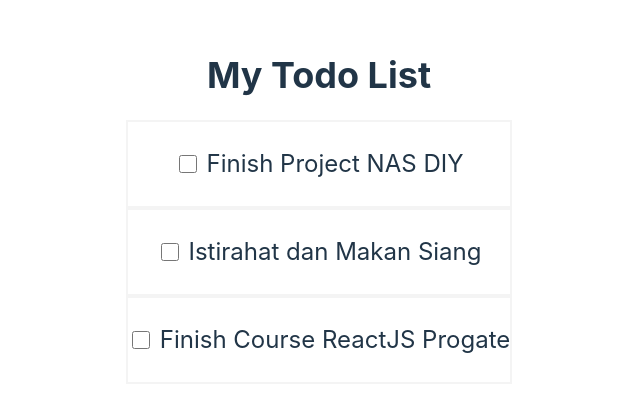
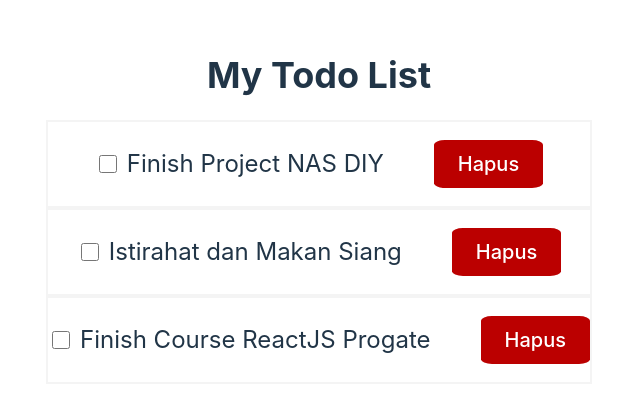
Before and after one commit to barpsma/Todo-Reactjs1, a React (Vite) app: page / in a window 1280 px wide. Shown: the part 192-594 px from the top of the page, without its empty margins (321-961 px from the left). Built offline with nearby package versions, Linux system fonts and the light colour scheme.

Commit message:
Develop delete todo feature

```diff
--- a/src/App.jsx
+++ b/src/App.jsx
@@ -10,6 +10,11 @@ function App() {
       }
       return todo;
     });
+    setTodos(updatedTodos);
+  };
+
+  const deleteTodo = (todoId) => {
+    const updatedTodos = todos.filter((todo) => todo.id !== todoId);
     setTodos(updatedTodos);
   };
 
@@ -36,7 +41,11 @@ function App() {
   return (
     <div style={styles.container}>
       <h1 style={styles.title}>My Todo List</h1>
-      <Todos todos={todos} toggleCompleted={toggleCompleted} />
+      <Todos
+        todos={todos}
+        toggleCompleted={toggleCompleted}
+        deleteTodo={deleteTodo}
+      />
     </div>
   );
 }
--- a/src/components/TodoItem.jsx
+++ b/src/components/TodoItem.jsx
@@ -1,6 +1,6 @@
 import React from "react";
 
-const TodoItem = ({ todo, toggleCompleted }) => {
+const TodoItem = ({ todo, toggleCompleted, deleteTodo }) => {
   const getTodoTitleStyle = () => {
     if (todo.completed === true) {
       return { textDecoration: "line-through" };
@@ -17,6 +17,9 @@ const TodoItem = ({ todo, toggleCompleted }) => {
         onChange={() => toggleCompleted(todo.id)}
       />
       <p style={getTodoTitleStyle()}>{todo.title}</p>
+      <button style={styles.button} onClick={() => deleteTodo(todo.id)}>
+        Hapus
+      </button>
     </div>
   );
 };
@@ -36,6 +39,15 @@ const styles = {
     height: "18px",
     width: "18px",
   },
+  button: {
+    backgroundColor: "#BB0000",
+    color: "#fff",
+    borderRadius: "10%",
+    border: "none",
+    cursor: "pointer",
+    fontSize: "20px",
+    marginLeft: "50px",
+  },
 };
 
 export default TodoItem;
--- a/src/components/Todos.jsx
+++ b/src/components/Todos.jsx
@@ -1,7 +1,7 @@
 import React from "react";
 import TodoItem from "./TodoItem";
 
-const Todos = ({ todos, toggleCompleted }) => {
+const Todos = ({ todos, toggleCompleted, deleteTodo }) => {
   return (
     <div style={styles.container}>
       {todos.map((todo) => {
@@ -10,6 +10,7 @@ const Todos = ({ todos, toggleCompleted }) => {
             key={todo.id}
             todo={todo}
             toggleCompleted={toggleCompleted}
+            deleteTodo={deleteTodo}
           />
         );
       })}
```
